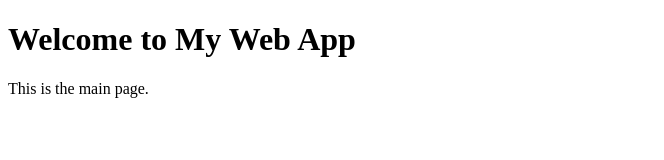
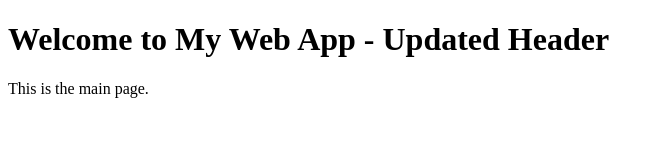
Before and after one commit to Hemanth0467/conflict, a plain HTML site: page index.html in a window 1280 px wide. Shown: the whole page, without its empty margins (0-664 px from the left). Drawn offline with Linux system fonts and the light colour scheme.

Commit message:
Update header on main branch

```diff
--- a/index.html
+++ b/index.html
@@ -5,7 +5,7 @@
 </head>
 <body>
     <header>
-        <h1>Welcome to My Web App</h1>
+        <h1>Welcome to My Web App - Updated Header</h1>
     </header>
     <p>This is the main page.</p>
 </body>
```
